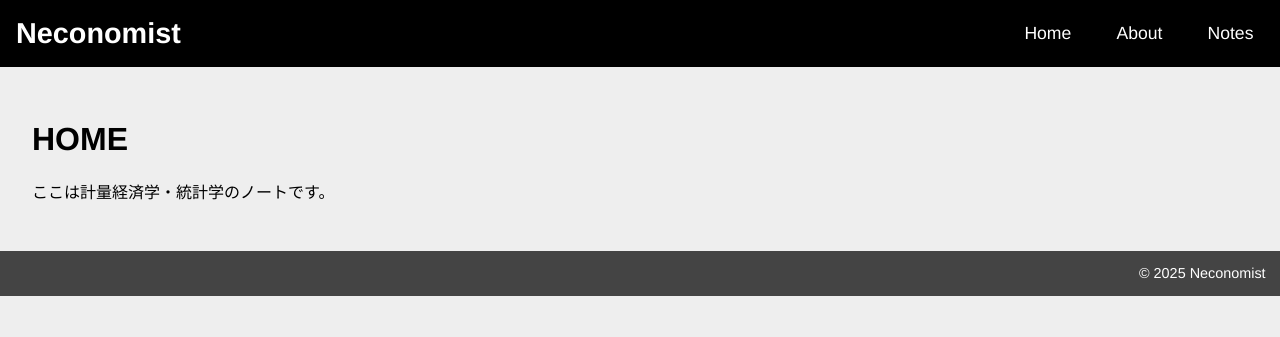
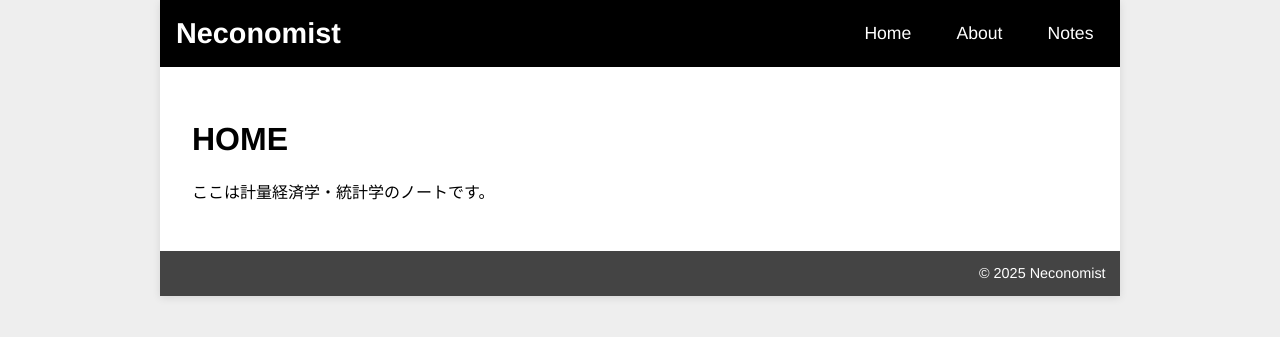
Before and after one commit to neconomist/neconomist.github.io, a Jekyll site: the page built from index.md, in a window 1280 px wide. Shown: the top 337 px of the page. Built offline with Jekyll 4.4.1, drawn with Linux system fonts in a browser that asks for light colours.

Commit message:
Update main.css

```diff
--- a/assets/main.css
+++ b/assets/main.css
@@ -4,8 +4,8 @@ body {
   font-family: "Helvetica Neue", Arial, sans-serif;
 }
 
-/* 共通の中央寄せコンテナ */
-.site-wrapper {
+/* 中央寄せコンテナ */
+.container {
   max-width: 960px;
   margin: 0 auto;
   background: white;
```
